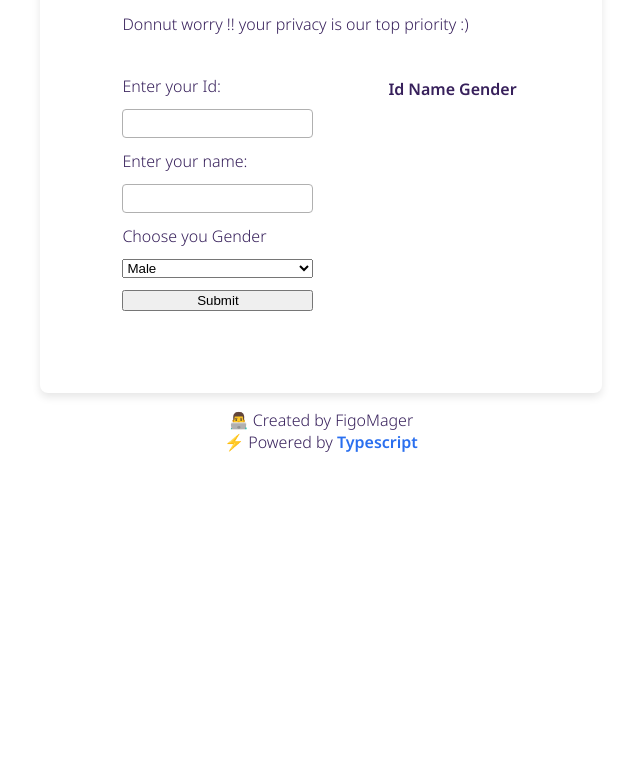
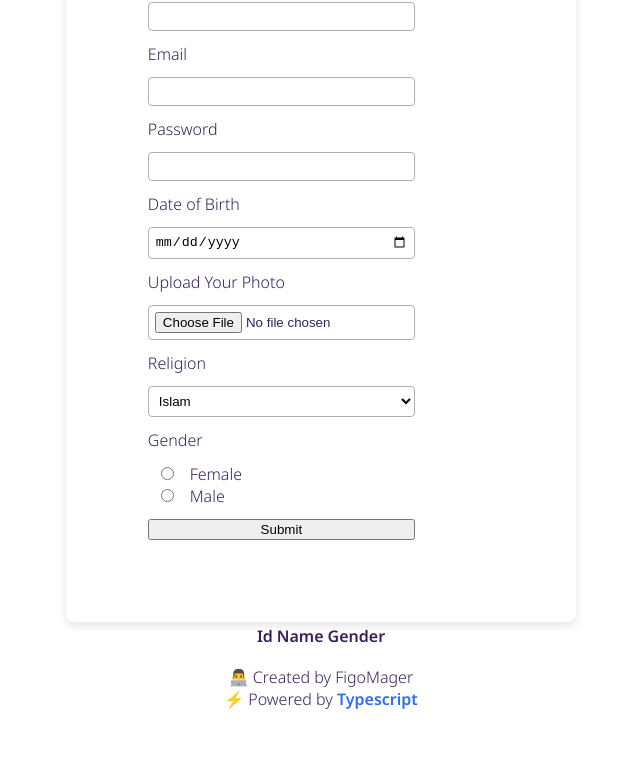
Before and after one commit to hansfigo/simple-html-form, a website: page index.html in a window 1280 px wide. Shown: the part 327-1085 px from the top of the page, without its empty margins (319-959 px from the left). Before the commit the page ends 908 px from the top, so only its background shows below. Drawn offline with Linux system fonts and the light colour scheme; a web font is replaced by a local one.

Commit message:
modified:   index.html 	modified:   style.css

```diff
--- a/index.html
+++ b/index.html
@@ -30,34 +30,63 @@
                 align-items: start; ">
 
                     <form id="myForm" style="display: flex; flex-direction: column; gap: 12px;">
-                        <label for="idInput">Enter your Id:</label>
+                        <label for="nameInput">Name:</label>
+                        <input type="text" id="nameInput">
+
+                        <label for="idInput">Student Id:</label>
                         <input type="text" id="idInput">
-                        <label for="nameInput">Enter your name:</label>
-                        <input type="text" id="nameInput">
-                        <label for="genderInput">Choose you Gender</label>
-                        <select name="genderInp ut" id="genderInput">
-                            <option value="male">Male</option>
-                            <option value="female">Female</option>
+
+                        <label for="yearInput">Year</label>
+                        <input type="number" id="yearInput">
+
+                        <label for="emailInput">Email</label>
+                        <input type="email" id="emailInput">
+
+                        <label for="passwordInput">Password</label>
+                        <input type="password" id="passwordInput">
+
+                        <label for="dateBirth">Date of Birth</label>
+                        <input type="date" id="dateBirth">
+
+                        <label for="photo">Upload Your Photo</label>
+                        <input type="file" id="photo">
+
+                        <label for="religionInput">Religion</label>
+                        <select name="religionInput" id="religionInput">
+                            <option value="islam">Islam</option>
+                            <option value="kristen">Kristen</option>
+                            <option value="katholik">Katholik</option>
+                            <option value="hindu">Hindu</option>
                         </select>
+                        <label for="genderInput">Gender</label>
+                        <div>
+                              <input type="radio" id="html" name="fav_language" value="HTML">
+                              <label for="html">Female</label><br>
+                              <input type="radio" id="html" name="fav_language" value="HTML">
+                              <label for="html">Male</label><br>
+                        </div>
+
+
                         <button type="submit">Submit</button>
                     </form>
-                    <table>
-                        <thead>
-                            <tr>
-                                <th>Id</th>
-                                <th>Name</th>
-                                <th>Gender</th>
-                            </tr>
-                        </thead>
-                        <tbody>
-                        </tbody>
-                    </table>
+
                 </div>
             </div>
 
             <img class="mascott" src="mascott.png" alt="mascott">
 
         </div>
+        <table>
+            <thead>
+                <tr>
+                    <th>Id</th>
+                    <th>Name</th>
+                    <th>Gender</th>
+                </tr>
+            </thead>
+            <tbody>
+            </tbody>
+        </table>
         <Footer style="display: flex; justify-content: center; align-items: center;">
             <div style="display: flex; flex-direction: column; justify-content: center; align-items: center;">
                 <p style="text-align: center;">👨‍💻 Created by FigoMager <br> ⚡ Powered by <strong
--- a/style.css
+++ b/style.css
@@ -35,7 +35,8 @@ body {
 
 }
 
-input[type=text] {
+
+input, select {
     border: rgb(176, 176, 176) solid 1px;
     border-radius: 4px;
     padding: 6px;
@@ -43,6 +44,6 @@ input[type=text] {
     transition: ease-in-out 0.4s;
 }
 
-input[type=text]:hover {
+input:hover {
     background-color: rgb(215, 224, 255);
 }
```
